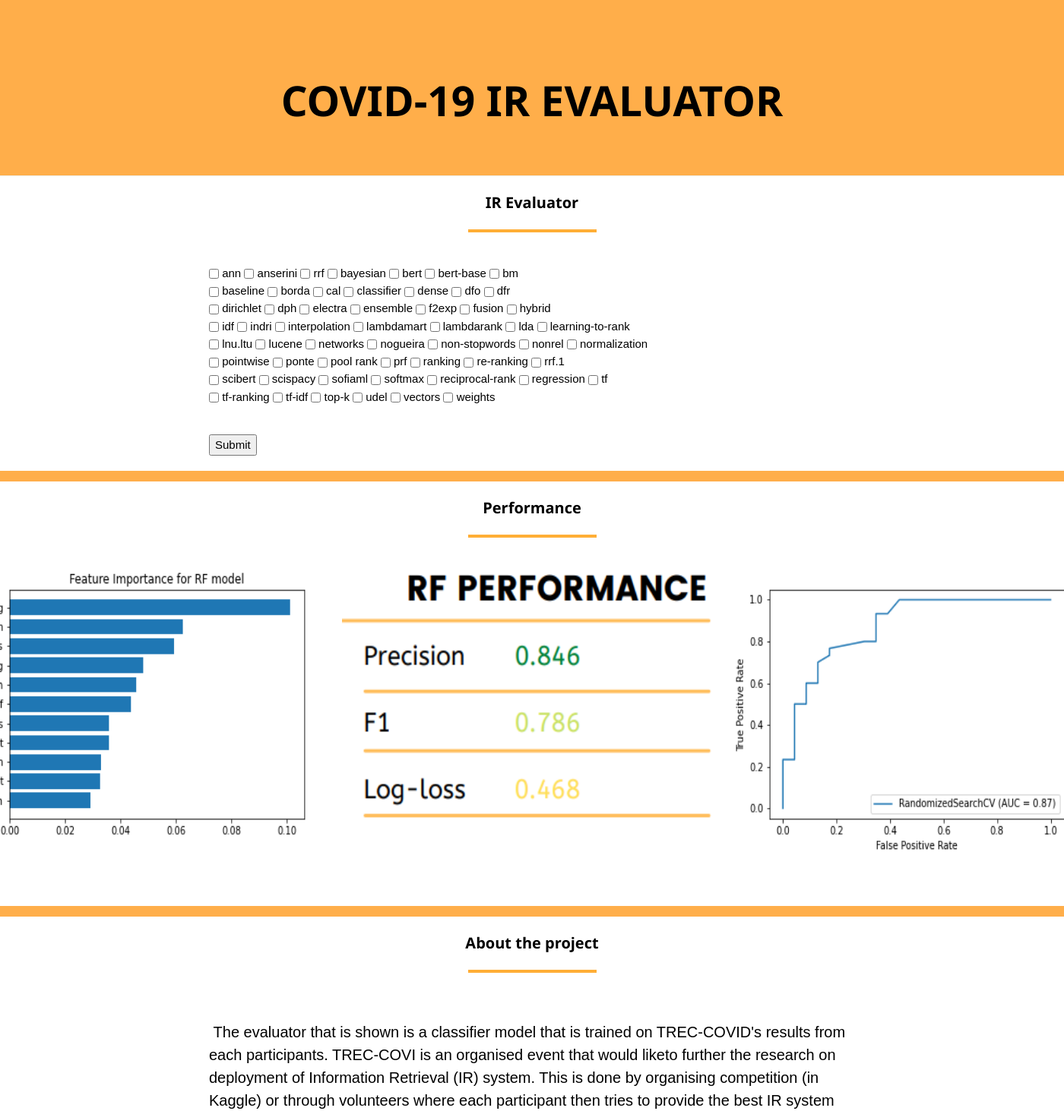
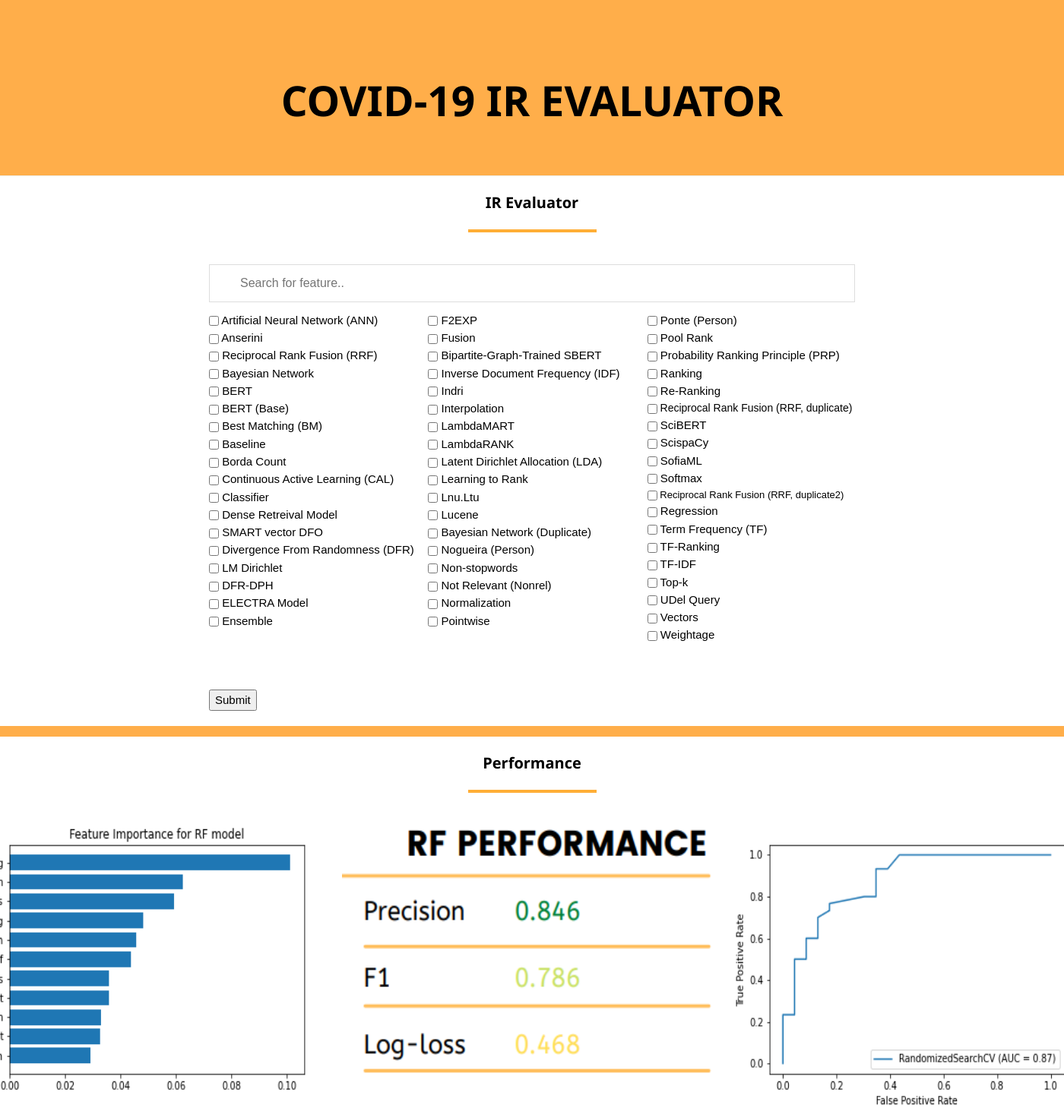
Before and after one commit to mong0009monash/FYP.github.io, a Flask app: page / in a window 1400 px wide; the page is wider, and only the part inside the window is pictured. Shown: the top 1463 px of that part at 76% size. Run offline with Flask 2, Linux system fonts and the light colour scheme; parts of the project's set-up code (start-up, migrations or seed data) failed here and were passed over.

Commit message:
Update backend to work with index.html

```diff
--- a/server.py
+++ b/server.py
@@ -15,29 +15,23 @@ def index():
 @app.route("/predict", methods = ["POST","GET"])
 def predict():
     if request.method == 'POST':
-        lst = processList(getChecks())
+        lst = getChecks()
         res = model.predict([lst])[0]
         return render_template('index.html', result = res)
     else:
         return render_template('index.html')
-
-
-def processList(lst):
-    new_lst = []
-    for i in lst:
-        if i == None:
-            new_lst.append(0)
-        else:
-            new_lst.append(1)
-
-    return new_lst
 
 def getChecks():
     prefix = "model"
     lst = []
     for i in range(1,num_checkbox+1):
         pos = prefix + str(i)
-        lst.append(request.form.get(pos))
+        if pos in request.form:
+            lst.append(1)
+        else:
+            lst.append(0)
+
+    print(lst)
 
     return lst
 
--- a/templates/index.html
+++ b/templates/index.html
@@ -7,6 +7,8 @@
 <link rel= "stylesheet" type= "text/css" href= {{url_for('static',filename='styles/w3-theme-black.css')}}>
 
 </head>
+
+
 
 <style>
 
@@ -63,11 +65,56 @@ label,input{
 	font-family: "Montserrat", sans-serif;
 	color: rgb(250,95,11)
 }
-</style>
+
+.footer {
+    background-color: rgb(255, 174, 54);
+    padding: 20px;
+    text-align: center;
+	}
 
 
+* {
+  box-sizing: border-box;
+}
 
+#myInput {
+  background-position: 10px 12px;
+  background-repeat: no-repeat;
+  width: 100%;
+  font-size: 16px;
+  padding: 12px 20px 12px 40px;
+  border: 1px solid #ddd;
+  margin-bottom: 12px;
+}
 
+#myUL {
+  list-style-type: none;
+  padding: 0;
+  margin: 0;
+}
+
+#myUL li a {
+  border: 1px solid #ddd;
+  margin-top: -1px; /* Prevent double borders */
+  background-color: #f6f6f6;
+  padding: 12px;
+  text-decoration: none;
+  font-size: 30px;
+  color: black;
+  display: block
+}
+
+#myUL li a:hover:not(.header) {
+  background-color: #eee;
+}
+
+ul {
+    columns: 3;
+    -webkit-columns: 3;
+    -moz-columns: 3;
+}
+
+</style>
 
 <!-- Title -->
 <center>
@@ -91,84 +138,69 @@ label,input{
 
 <br>
 
-<form action="{{ url_for('predict') }}" method = "post">
-<label for = "f1"> <input type="checkbox" name="model1" /> ann </label>
-<label for = "f2"> <input type="checkbox" name="model2" /> anserini </label>
-<label for = "f3"> <input type="checkbox" name="model3" /> rrf </label>
-<label for = "f4"> <input type="checkbox" name="model4" /> bayesian </label>
-<label for = "f5"> <input type="checkbox" name="model5" /> bert </label>
-<label for = "f6"> <input type="checkbox" name="model6" /> bert-base </label>
-<label for = "f7"> <input type="checkbox" name="model7" /> bm </label>
-
-<br>
-
-<label for = "f8"> <input type="checkbox" name="model8" /> baseline </label>
-<label for = "f9"> <input type="checkbox" name="model9" /> borda </label>
-<label for = "f10"> <input type="checkbox" name="model10" /> cal </label>
-<label for = "f11"> <input type="checkbox" name="model11" /> classifier </label>
-<label for = "f12"> <input type="checkbox" name="model12" /> dense </label>
-<label for = "f13"> <input type="checkbox" name="model13" /> dfo </label>
-<label for = "f14"> <input type="checkbox" name="model14" /> dfr </label>
+<!-- Start Input text -->
+<input type="text" id="myInput" onkeyup="myFunction()" placeholder="Search for feature..">
+<!-- End Input text -->
 
 
-<br>
-
-<label for = "f15"> <input type="checkbox" name="model15" /> dirichlet </label>
-<label for = "f16"> <input type="checkbox" name="model16" /> dph </label>
-<label for = "f17"> <input type="checkbox" name="model17" /> electra </label>
-<label for = "f18"> <input type="checkbox" name="model18" /> ensemble </label>
-<label for = "f19"> <input type="checkbox" name="model19" /> f2exp </label>
-<label for = "f20"> <input type="checkbox" name="model20" /> fusion </label>
-<label for = "f21"> <input type="checkbox" name="model21" /> hybrid </label>
-
-<br>
-
-<label for = "f22"> <input type="checkbox" name="model22" /> idf </label>
-<label for = "f23"> <input type="checkbox" name="model23" /> indri </label>
-<label for = "f24"> <input type="checkbox" name="model24" /> interpolation </label>
-<label for = "f25"> <input type="checkbox" name="model25" /> lambdamart </label>
-<label for = "f26"> <input type="checkbox" name="model26" /> lambdarank </label>
-<label for = "f27"> <input type="checkbox" name="model27" /> lda </label>
-<label for = "f28"> <input type="checkbox" name="model28" /> learning-to-rank </label>
-
-<br>
-
-<label for = "f29"> <input type="checkbox" name="model29" /> lnu.ltu </label>
-<label for = "f30"> <input type="checkbox" name="model30" /> lucene </label>
-<label for = "f31"> <input type="checkbox" name="model31" /> networks </label>
-<label for = "f32"> <input type="checkbox" name="model32" /> nogueira </label>
-<label for = "f33"> <input type="checkbox" name="model33" /> non-stopwords </label>
-<label for = "f34"> <input type="checkbox" name="model34" /> nonrel </label>
-<label for = "f35"> <input type="checkbox" name="model35" /> normalization </label>
-
-<br>
-
-<label for = "f36"> <input type="checkbox" name="model36" /> pointwise </label>
-<label for = "f37"> <input type="checkbox" name="model37" /> ponte </label>
-<label for = "f38"> <input type="checkbox" name="model38" /> pool rank </label>
-<label for = "f39"> <input type="checkbox" name="model39" /> prf </label>
-<label for = "f40"> <input type="checkbox" name="model40" /> ranking </label>
-<label for = "f41"> <input type="checkbox" name="model41" /> re-ranking </label>
-<label for = "f42"> <input type="checkbox" name="model42" /> rrf.1 </label>
-
-<br>
-
-<label for = "f43"> <input type="checkbox" name="model43" /> scibert </label>
-<label for = "f44"> <input type="checkbox" name="model44" /> scispacy </label>
-<label for = "f45"> <input type="checkbox" name="model45" /> sofiaml </label>
-<label for = "f46"> <input type="checkbox" name="model46" /> softmax </label>
-<label for = "f47"> <input type="checkbox" name="model47" /> reciprocal-rank </label>
-<label for = "f48"> <input type="checkbox" name="model48" /> regression </label>
-<label for = "f49"> <input type="checkbox" name="model49" /> tf </label>
-
-<br>
-
-<label for = "f50"> <input type="checkbox" name="model50" /> tf-ranking </label>
-<label for = "f51"> <input type="checkbox" name="model51" /> tf-idf </label>
-<label for = "f52"> <input type="checkbox" name="model52" /> top-k </label>
-<label for = "f53"> <input type="checkbox" name="model53" /> udel </label>
-<label for = "f54"> <input type="checkbox" name="model54" /> vectors </label>
-<label for = "f55"> <input type="checkbox" name="model55" /> weights </label>
+<form action="{{ url_for('predict') }}" method = "post">
+<ul id="myUL">
+<li><label for = "f1" > <input type="checkbox" name="model1" /> Artificial Neural Network (ANN) </label></li>
+<li><label for = "f2"> <input type="checkbox" name="model2" /> Anserini </label></li>
+<li><label for = "f3"> <input type="checkbox" name="model3" /> Reciprocal Rank Fusion (RRF) </label></li>
+<li><label for = "f4"> <input type="checkbox" name="model4" /> Bayesian Network </label></li>
+<li><label for = "f5"> <input type="checkbox" name="model5" /> BERT </label></li>
+<li><label for = "f6"> <input type="checkbox" name="model6" /> BERT (Base) </label></li>
+<li><label for = "f7"> <input type="checkbox" name="model7" /> Best Matching (BM) </label></li>
+<li><label for = "f8"> <input type="checkbox" name="model8" /> Baseline </label></li>
+<li><label for = "f9"> <input type="checkbox" name="model9" /> Borda Count </label></li>
+<li><label for = "f10"> <input type="checkbox" name="model10" /> Continuous Active Learning (CAL) </label></li>
+<li><label for = "f11"> <input type="checkbox" name="model11" /> Classifier </label></li>
+<li><label for = "f12"> <input type="checkbox" name="model12" /> Dense Retreival Model </label></li>
+<li><label for = "f13"> <input type="checkbox" name="model13" /> SMART vector DFO </label></li>
+<li><label for = "f14"> <input type="checkbox" name="model14" /> Divergence From Randomness (DFR) </label></li>
+<li><label for = "f15"> <input type="checkbox" name="model15" /> LM Dirichlet </label></li>
+<li><label for = "f16"> <input type="checkbox" name="model16" /> DFR-DPH </label></li>
+<li><label for = "f17"> <input type="checkbox" name="model17" /> ELECTRA Model </label></li>
+<li><label for = "f18"> <input type="checkbox" name="model18" /> Ensemble </label></li>
+<li><label for = "f19"> <input type="checkbox" name="model19" /> F2EXP </label></li>
+<li><label for = "f20"> <input type="checkbox" name="model20" /> Fusion </label></li>
+<li><label for = "f21"> <input type="checkbox" name="model21" /> Bipartite-Graph-Trained SBERT </label></li>
+<li><label for = "f22"> <input type="checkbox" name="model22" /> Inverse Document Frequency (IDF) </label></li>
+<li><label for = "f23"> <input type="checkbox" name="model23" /> Indri </label></li>
+<li><label for = "f24"> <input type="checkbox" name="model24" /> Interpolation </label></li>
+<li><label for = "f25"> <input type="checkbox" name="model25" /> LambdaMART </label></li>
+<li><label for = "f26"> <input type="checkbox" name="model26" /> LambdaRANK </label></li>
+<li><label for = "f27"> <input type="checkbox" name="model27" /> Latent Dirichlet Allocation (LDA) </label></li>
+<li><label for = "f28"> <input type="checkbox" name="model28" /> Learning to Rank </label></li>
+<li><label for = "f29"> <input type="checkbox" name="model29" /> Lnu.Ltu </label></li>
+<li><label for = "f30"> <input type="checkbox" name="model30" /> Lucene </label></li>
+<li><label for = "f31"> <input type="checkbox" name="model31" /> Bayesian Network (Duplicate) </label></li>
+<li><label for = "f32"> <input type="checkbox" name="model32" /> Nogueira (Person) </label></li>
+<li><label for = "f33"> <input type="checkbox" name="model33" /> Non-stopwords </label></li>
+<li><label for = "f34"> <input type="checkbox" name="model34" /> Not Relevant (Nonrel) </label></li>
+<li><label for = "f35"> <input type="checkbox" name="model35" /> Normalization </label></li>
+<li><label for = "f36"> <input type="checkbox" name="model36" /> Pointwise </label></li>
+<li><label for = "f37"> <input type="checkbox" name="model37" /> Ponte (Person) </label></li>
+<li><label for = "f38"> <input type="checkbox" name="model38" /> Pool Rank </label></li>
+<li><label for = "f39"> <input type="checkbox" name="model39" /> Probability Ranking Principle (PRP) </label></li>
+<li><label for = "f40"> <input type="checkbox" name="model40" /> Ranking </label></li>
+<li><label for = "f41"> <input type="checkbox" name="model41" /> Re-Ranking </label></li>
+<li style="font-size:14px"><label for = "f42"> <input type="checkbox" name="model42" /> Reciprocal Rank Fusion (RRF, duplicate) </label></li>
+<li><label for = "f43"> <input type="checkbox" name="model43" /> SciBERT </label></li>
+<li><label for = "f44"> <input type="checkbox" name="model44" /> ScispaCy </label></li>
+<li><label for = "f45"> <input type="checkbox" name="model45" /> SofiaML </label></li>
+<li><label for = "f46"> <input type="checkbox" name="model46" /> Softmax </label></li>
+<li style="font-size:13px"><label for = "f47"> <input type="checkbox" name="model47" /> Reciprocal Rank Fusion (RRF, duplicate2) </label></li>
+<li><label for = "f48"> <input type="checkbox" name="model48" /> Regression </label></li>
+<li><label for = "f49"> <input type="checkbox" name="model49" /> Term Frequency (TF) </label></li>
+<li><label for = "f50"> <input type="checkbox" name="model50" /> TF-Ranking </label></li>
+<li><label for = "f51"> <input type="checkbox" name="model51" /> TF-IDF </label></li>
+<li><label for = "f52"> <input type="checkbox" name="model52" /> Top-k </label></li>
+<li><label for = "f53"> <input type="checkbox" name="model53" /> UDel Query </label></li>
+<li><label for = "f54"> <input type="checkbox" name="model54" /> Vectors </label></li>
+<li><label for = "f55"> <input type="checkbox" name="model55" /> Weightage </label></li>
+</ul>
 
 <br>
 <p id="result">q</p>
@@ -178,6 +210,28 @@ label,input{
 
 
 </form>
+
+<script>
+function myFunction() {
+  var input, filter, ul, li, la, i, txtValue;
+  input = document.getElementById("myInput");
+  filter = input.value.toUpperCase();
+  ul = document.getElementById("myUL");
+  li = ul.getElementsByTagName("li");
+
+  for (i = 0; i < li.length; i++) {
+    la = li[i].getElementsByTagName("label")[0];
+    txtValue = la.textContent || la.innerText;
+    if (txtValue.toUpperCase().indexOf(filter) > -1) {
+      li[i].style.display = "";
+    } else {
+      li[i].style.display = "none";
+    }
+  }
+}
+
+</script>
+
 
 <script>
 
@@ -243,13 +297,7 @@ Either way, IR system that considers ranking seems to have quite a strong correl
 <!-- End Border 3 -->
 
 <!-- Footer -->
-<style>
-.footer {
-    background-color: rgb(255, 174, 54);
-    padding: 20px;
-    text-align: center;
-	}
-</style>
+
 <center>
 <footer class="w3-container w3-orange" style="padding:32px">
 	<a href="#totop" class="w3-button w3-black w3-padding-large w3-margin-bottom">Go back to top</a>
```
